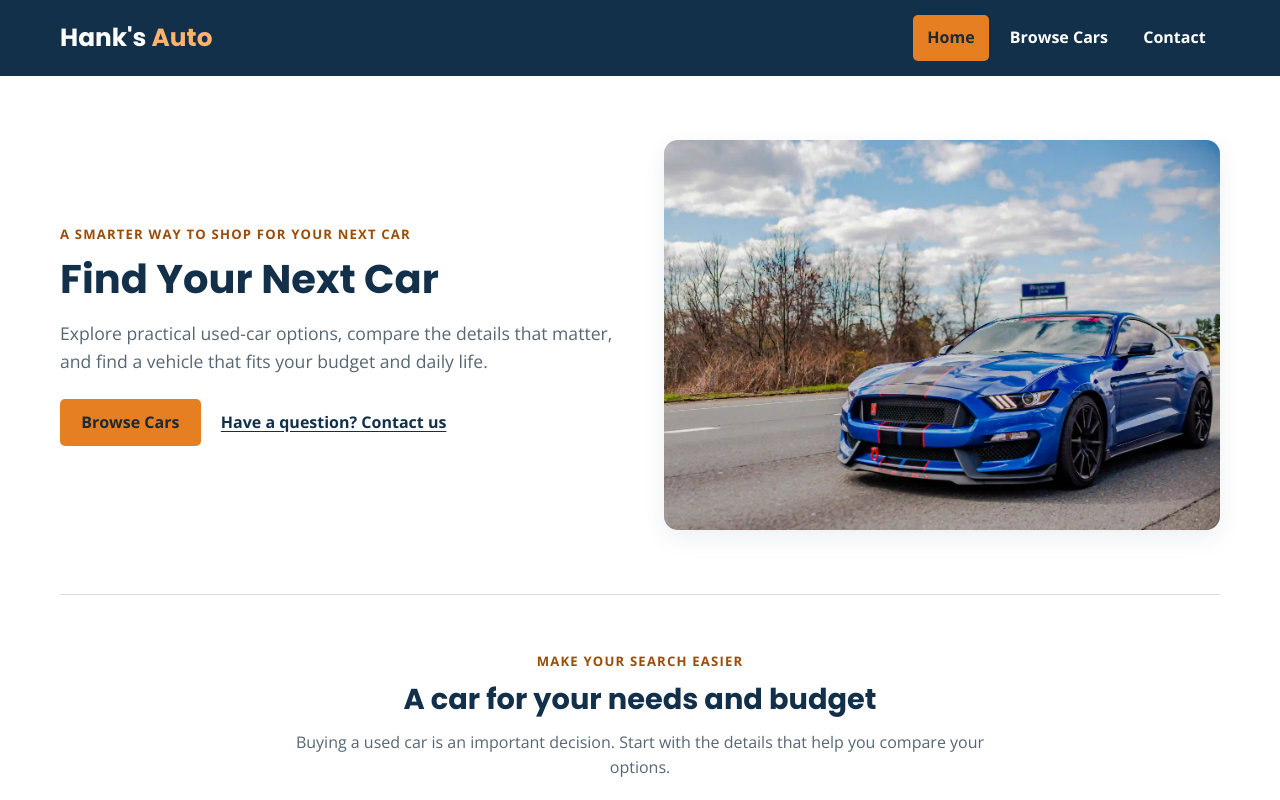
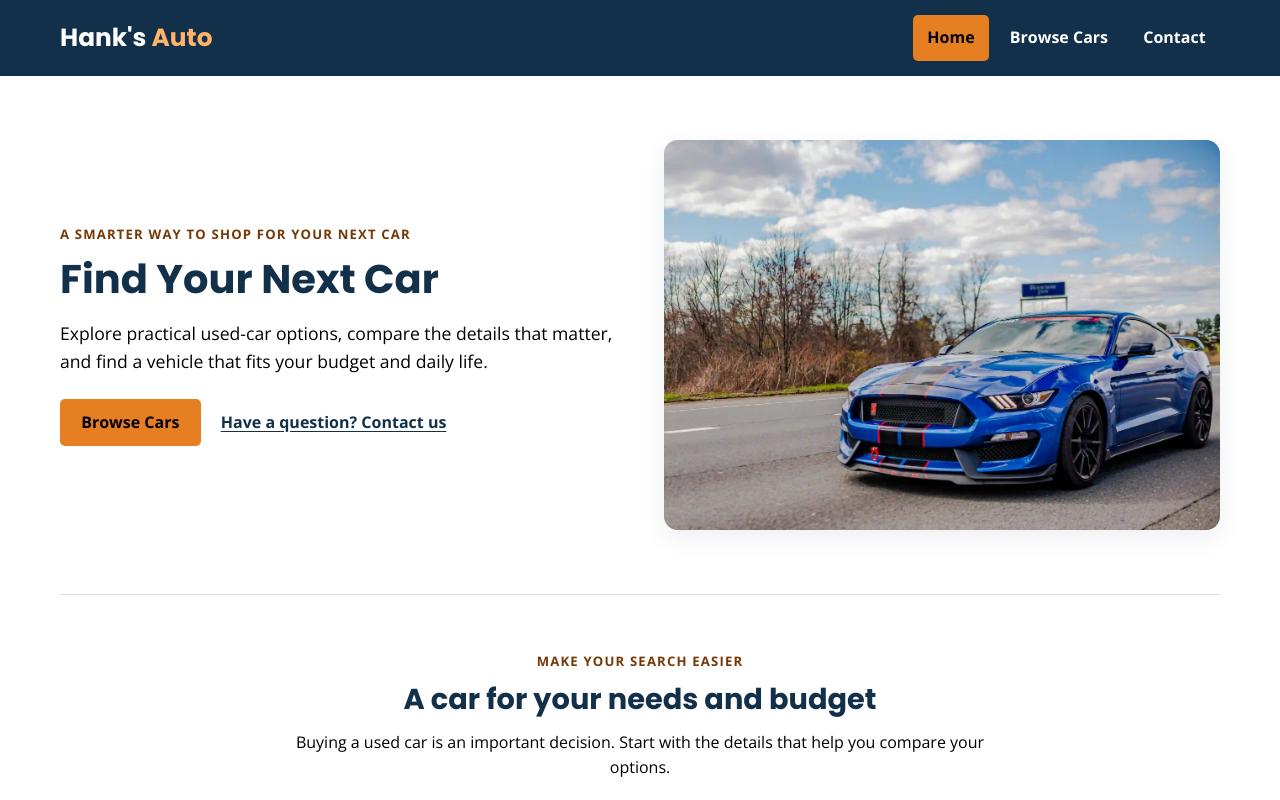
Before and after one commit to HankH21/wdd131, a plain HTML site: page project/index.html in a window 1280 px wide. Shown: the top 800 px of the page. Drawn offline with nearby package versions, Linux system fonts and the light colour scheme.

Commit message:
W6 Project

```diff
--- a/project/styles/project.css
+++ b/project/styles/project.css
@@ -6,7 +6,7 @@
     --color-accent: #E67E22;
     --color-white: #FFFFFF;
     --color-text: #263746;
-    --color-muted: #566673;
+    --color-muted: #000000;
     --color-border: #D5DDE2;
     --color-soft-blue: #E8EFF4;
     --font-heading: "Poppins", sans-serif;
@@ -104,7 +104,7 @@ p {
     top: 1rem;
 }
 
-/* 修正 2：Header 雙重防呆 */
+
 header,
 .site-header {
     position: relative;
@@ -161,7 +161,7 @@ header,
 .primary-navigation a:focus-visible,
 .primary-navigation a.active {
     background: var(--color-accent);
-    color: #1D2A33;
+    color: #000000;
 }
 
 .menu-toggle {
@@ -197,7 +197,7 @@ header,
 
 .eyebrow {
     margin-bottom: 0.65rem;
-    color: #9A4D08;
+    color: #743906;
     font-size: 0.82rem;
     font-weight: 700;
     letter-spacing: 0.09em;
@@ -240,14 +240,14 @@ header,
 
 .button-primary {
     background: var(--color-accent);
-    color: #1D2A33;
+    color: #000000;
 }
 
 .button-primary:hover,
 .button-primary:focus-visible {
     border-color: var(--color-primary);
     background: #F6A04D;
-    color: #1D2A33;
+    color: #000000;
 }
 
 .button-outline {
```
